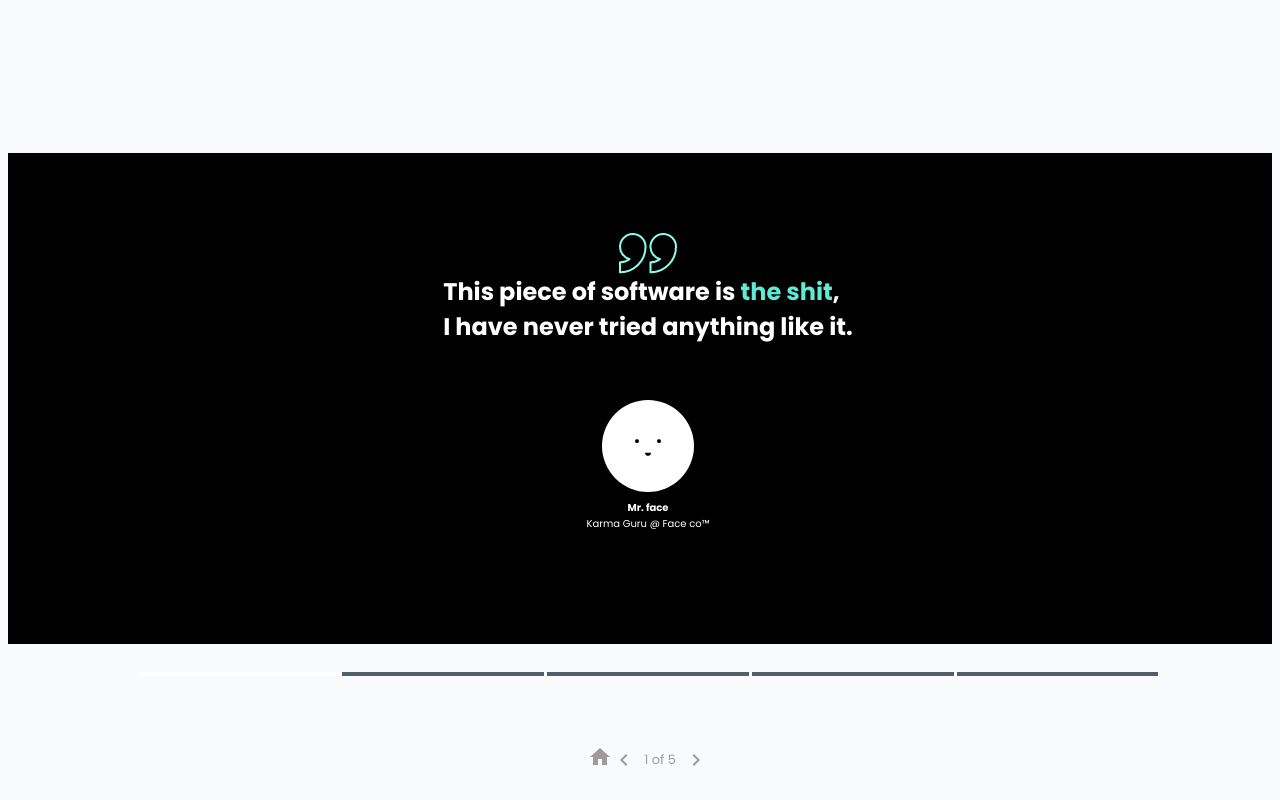
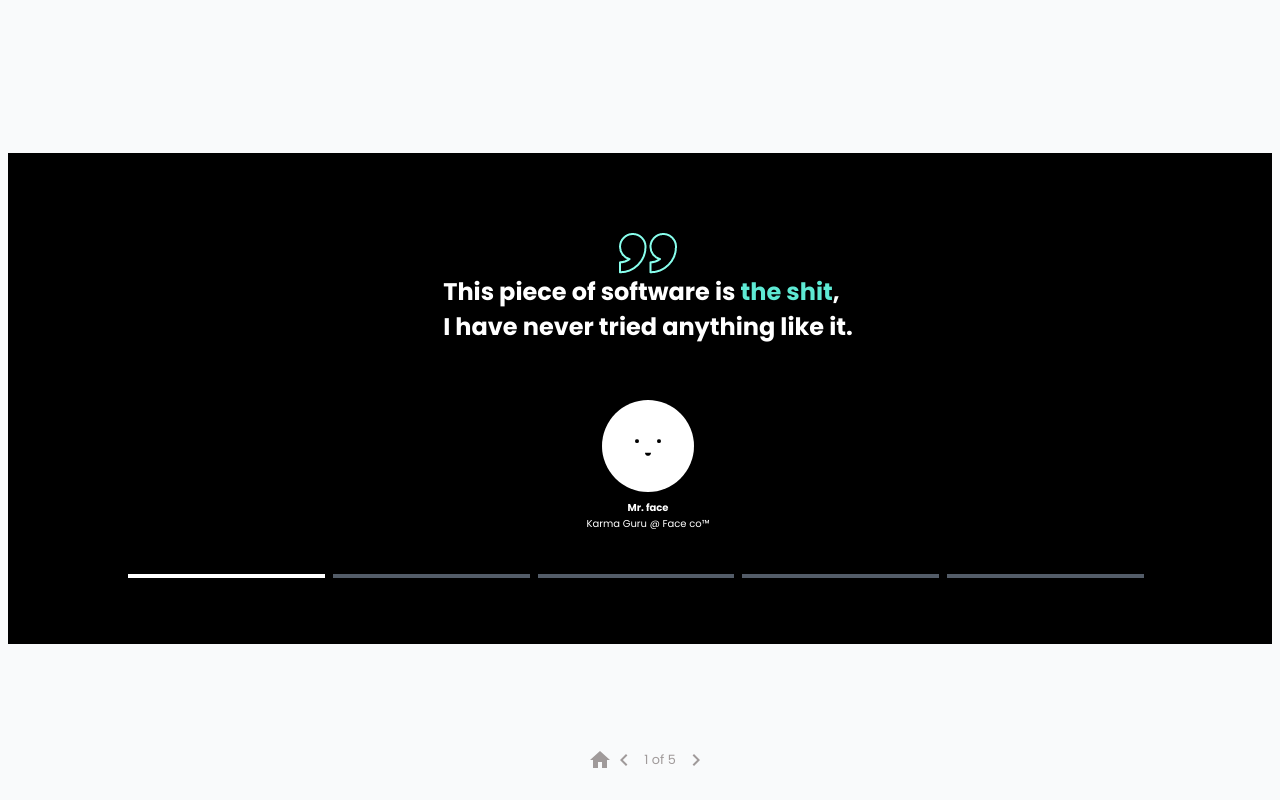
Before and after one commit to Ekamba/carousel-assignment, a React (Create React App) app: page / in a window 1280 px wide. Built offline with nearby package versions, Linux system fonts and the light colour scheme; a web font is replaced by a local one.

Commit message:
added some changes in App.js and carousel.jsx components

```diff
--- a/src/App.js
+++ b/src/App.js
@@ -10,35 +10,35 @@ function App() {
     <div className="app">
       <Carousel>
         <CarouselItem>
-          <img src="/images/green_quote.png" alt="" />
+          <img src="/images/green_quote.png" alt="quote/png" />
           <p className="text">
             This piece of software is <span>the shit</span>, <br />I have never
             tried anything like it.
           </p>
           <div className="icons__box">
             <div className="icon">
-              <img src="/images/mr_face.png" alt="" className="face" />
+              <img src="/images/mr_face.png" alt="face/png" className="face" />
             </div>
             <p className="text__one">Mr. face</p>
             <p>Karma Guru @ Face co™</p>
           </div>
         </CarouselItem>
         <CarouselItem>
-          <img src="/images/quote.png" alt="" />
+          <img src="/images/quote.png" alt="quote/png" />
           <p className="text__pink">
             An experience that makes us feel like we're <br /> covered in maple
             syrup - <span>It's a good thing</span>
           </p>
           <div className="icons__box">
             <div className="icon">
-              <img src="/images/cake.png" alt="" className="cake" />
+              <img src="/images/cake.png" alt="cake/png" className="cake" />
             </div>
             <p className="text__one">The whole team @</p>
             <p>The Pancake Collective™</p>
           </div>
         </CarouselItem>
         <CarouselItem>
-          <img src="/images/green_quote.png" alt="" />
+          <img src="/images/green_quote.png" alt="quote/png" />
           <p className="text">
             This piece of software is <span>the shit</span>, <br />I have never
             tried anything like it.
@@ -52,7 +52,7 @@ function App() {
           </div>
         </CarouselItem>
         <CarouselItem>
-          <img src="/images/green_quote.png" alt="" />
+          <img src="/images/green_quote.png" alt="quote/png" />
           <p className="text">
             Hooks are a new addition in React 16.8.
             <span>They let you use state and other React features</span>, <br />
@@ -67,7 +67,7 @@ function App() {
           </div>
         </CarouselItem>
         <CarouselItem>
-          <img src="/images/green_quote.png" alt="" />
+          <img src="/images/green_quote.png" alt="quote/png" />
           <p className="text">
             This piece of software is <span>the shit</span>, <br />I have never
             tried anything like it.
--- a/src/components/Carousel.jsx
+++ b/src/components/Carousel.jsx
@@ -28,11 +28,18 @@ const Carousel = ({ children }) => {
           return React.cloneElement(child, { width: "100%" });
         })}
       </div>
-
+      <div className="container__bars">
+        {React.Children.map(children, (child, index) => (
+          <div
+            key={index}
+            className={index === currentIndex ? "bar active" : "bar"}
+          ></div>
+        ))}
+      </div>
       <div className="navigation" style={{ transition: "translateX(-0%)" }}>
-        <a href="one">
-          <MdHome className="btn" />
-        </a>
+        {/* <a href="/"> */}
+        <MdHome className="btn" onClick={() => navigationHandler(0)} />
+        {/* </a> */}
         <MdOutlineChevronLeft
           className="btn"
           onClick={() => navigationHandler(currentIndex - 1)}
@@ -40,14 +47,6 @@ const Carousel = ({ children }) => {
         <p className="item__count">
           {currentIndex + 1} of {totalItems}
         </p>
-        <div className="container-bars">
-          {React.Children.map(children, (child, index) => (
-            <div
-              key={index}
-              className={index === currentIndex ? "bar active" : "bar"}
-            ></div>
-          ))}
-        </div>
         <MdOutlineChevronRight
           className="btn"
           onClick={() => navigationHandler(currentIndex + 1)}
--- a/src/components/carousel.css
+++ b/src/components/carousel.css
@@ -109,19 +109,19 @@
   font-weight: 100;
 }
 
-.container-bars {
+.container__bars {
+  display: flex;
+  justify-content: center;
   position: absolute;
   width: 100%;
-  margin-top: -5rem;
   padding: 0 10%;
   left: 50%;
   transform: translateX(-50%);
-  display: flex;
 }
 .bar {
   width: 15rem;
   height: 4px;
-  margin: -3rem 1.5px;
+  margin: 22rem 0.5rem 0 0;
   background: var(--bar-color);
 }
 .bar.active {
```
